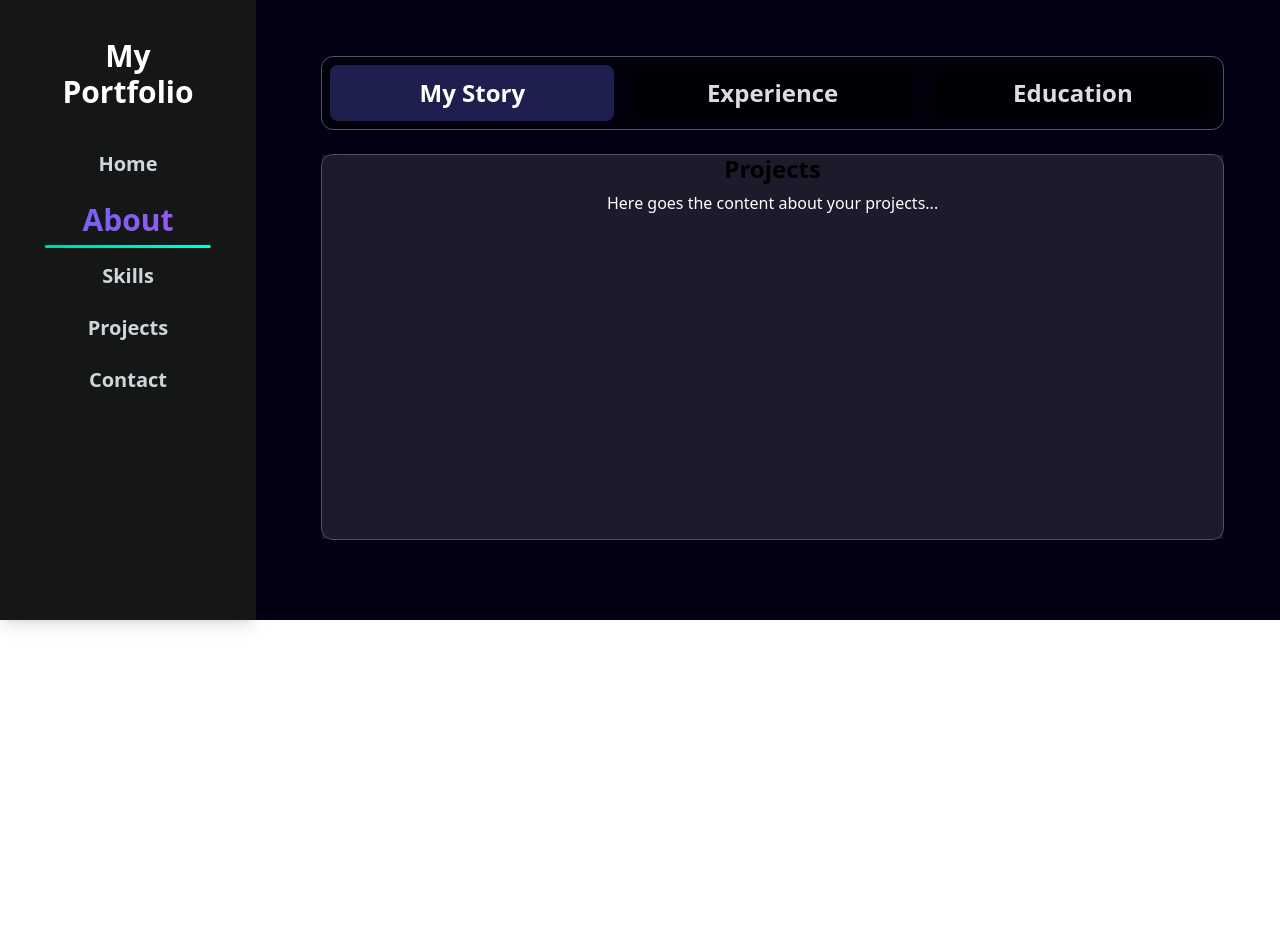
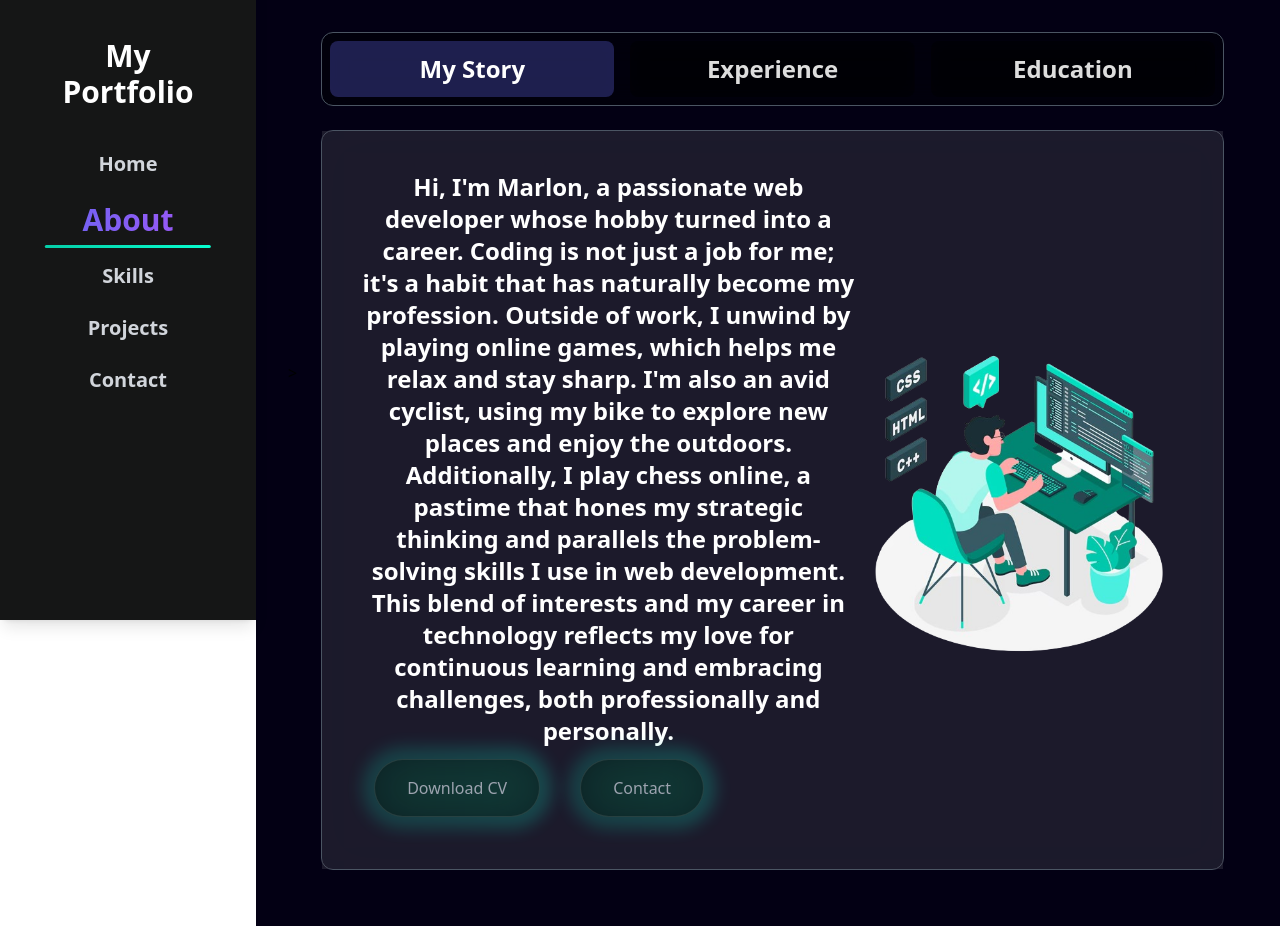
Before and after one commit to Marlon-03/Personal-Portfolio, a Vue app: page /about in a window 1280 px wide. Shown: the part 180-1106 px from the top of the page. Before the commit the page ends 800 px from the top, so only its background shows below. Built offline with nearby package versions, Linux system fonts and the light colour scheme.

Commit message:
update about me my story

```diff
--- a/src/views/About.vue
+++ b/src/views/About.vue
@@ -20,9 +20,33 @@
 
         <!-- Tab Content -->
         <div class="mt-6 w-full border border-gray-600 rounded-xl">
-          <div v-if="activeTab === 'story'" class="tab-content h-96 bg-white/10 backdrop-blur-xl">
-            <h3 class="text-xl font-semibold">Projects</h3>
-            <p class="mt-2 text-white">Here goes the content about your projects...</p>
+          <div v-if="activeTab === 'story'" class="tab-content h-full bg-white/10 backdrop-blur-xl flex justify-around items-center p-10">
+            <div class="w-3/5">
+              <h4 class="font-semibold text-2xl text-white">Hi, I'm Marlon, a passionate web developer whose hobby turned into a career. Coding is not just a job for me; it's a habit that has naturally become my profession. Outside of work, I unwind by playing online games, which helps me relax and stay sharp. I'm also an avid cyclist, using my bike to explore new places and enjoy the outdoors. Additionally, I play chess online, a pastime that hones my strategic thinking and parallels the problem-solving skills I use in web development. This blend of interests and my career in technology reflects my love for continuous learning and embracing challenges, both professionally and personally.</h4>
+              <div class="flex space-x-4">
+
+                <!-- Projects Button -->
+                <button onclick="window.location.href='/projects'" class="group relative p-3 block w-fit cursor-pointer">
+                  <div class="absolute inset-0 bg-gradient-to-r from-[#05CEA8] to-[#07FFD0] rounded-full blur opacity-20 group-hover:opacity-40 transition duration-300"></div>
+                  <div class="relative rounded-full bg-black/50 backdrop-blur-xl px-8 py-4 flex items-center justify-center border border-white/10 group-hover:border-white/20 transition-all duration-300">
+                    <span class="text-gray-400 group-hover:text-white transition-colors">Download CV</span>
+                  </div>
+                </button>
+
+                <!-- Contact Button -->
+                <button
+                  onclick="window.location.href='/contact'" class="group relative p-3 block w-fit cursor-pointer">
+                  <div class="absolute inset-0 bg-gradient-to-r from-[#05CEA8] to-[#07FFD0] rounded-full blur opacity-20 group-hover:opacity-40 transition duration-300"></div>
+                  <div class="relative rounded-full bg-black/50 backdrop-blur-xl px-8 py-4 flex items-center justify-center border border-white/10 group-hover:border-white/20 transition-all duration-300">
+                    <span class="text-gray-400 group-hover:text-white transition-colors">Contact</span>
+                  </div>
+                </button>
+              </div>
+            </div>
+            <div class="w-2/5 flex justify-center">
+              <img src="../assets/aboutBanner.png" alt="Hero Banner" class="w-80 h-auto" />
+            </div>
+
           </div>
           <div v-if="activeTab === 'experience'" class="tab-content h-96 bg-white/10 backdrop-blur-xl">
             <h3 class="text-xl font-semibold">experience</h3>
--- a/src/views/Home.vue
+++ b/src/views/Home.vue
@@ -63,7 +63,7 @@
           <button onclick="window.location.href='/projects'" class="group relative p-3 block w-fit cursor-pointer">
             <div class="absolute inset-0 bg-gradient-to-r from-[#05CEA8] to-[#07FFD0] rounded-full blur opacity-20 group-hover:opacity-40 transition duration-300"></div>
             <div class="relative rounded-full bg-black/50 backdrop-blur-xl px-8 py-4 flex items-center justify-center border border-white/10 group-hover:border-white/20 transition-all duration-300">
-              <span class="text-gray-400 group-hover:text-white transition-colors">Projects</span>
+              <span class="text-gray-400 group-hover:text-white transition-colors">Download CV</span>
             </div>
           </button>
 
```
Also changed, not shown: src/assets/aboutBanner.png (added).
